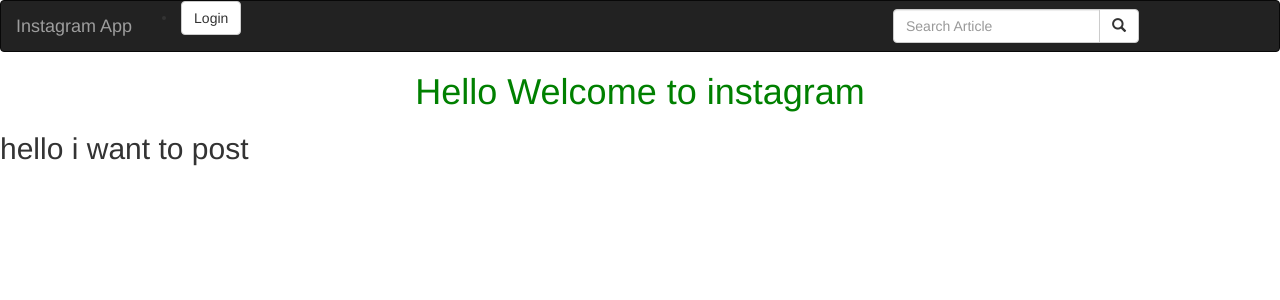
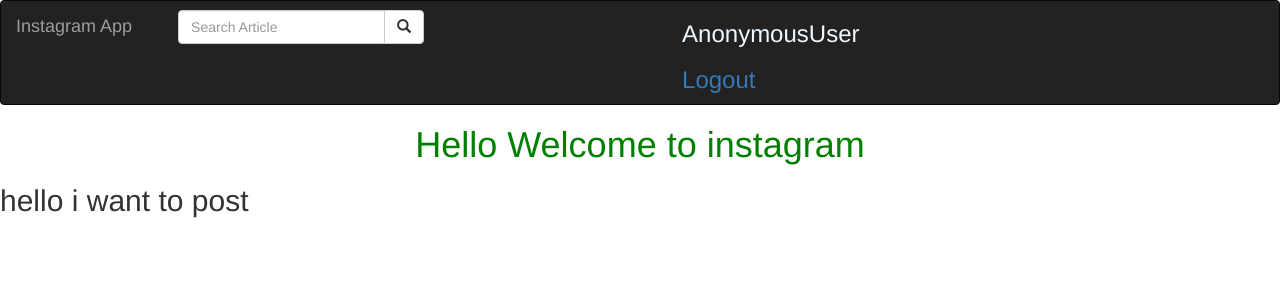
Before and after one commit to Tito-74/Instagram-App, a Django app: page /post/ in a window 1280 px wide. Shown: the top 300 px of the page. Run offline with Django 3.2, Linux system fonts and the light colour scheme; some libraries are stand-ins or nearby versions.

Commit message:
adding logout link

```diff
--- a/instagramApp/templates/navbar.html
+++ b/instagramApp/templates/navbar.html
@@ -13,7 +13,7 @@
       <a class="navbar-brand" href="{% url 'home' %}">Instagram App</a>
     </div>
      <!-- Adding a search form  -->
-     <div class="col-sm-4 col-md-4 navbar-right">
+     <div class="col-sm-5 col-md-5 navbar">
 
       <form class="navbar-form" role="search" action="{% url 'search_results' %}">
 
@@ -26,8 +26,10 @@
 
       </form>
     </div>
+
     <!-- search form end -->
-    <div class="col-sm-6 col-md-6">
+
+    <!-- <div class="col-sm-4 col-md-4">
       {% if user.is_authenticated %}
       <ul>
         <li class="dropdown">
@@ -53,6 +55,10 @@
       </li>
 
       {% endif %}
+    </div> -->
+    <div class="col-sm-5 col-md-5" id="auth">
+      <h3 style="color: aliceblue;">{{request.user}}</h3>
+      <h3><a href="/logout">Logout</a></h3>
     </div>
   </div>
 </nav>
```
Also changed, not shown: static/css/style.css (line endings or trailing spaces).
